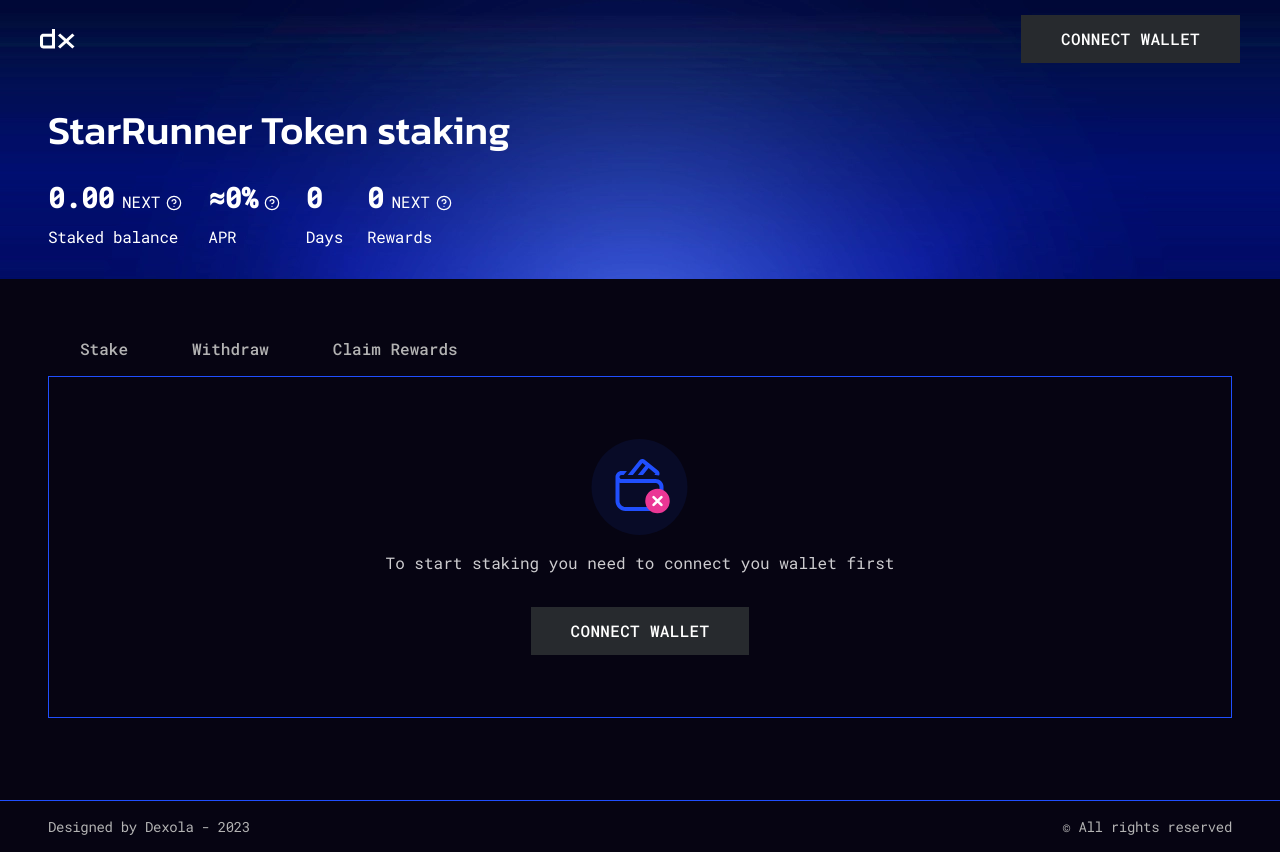
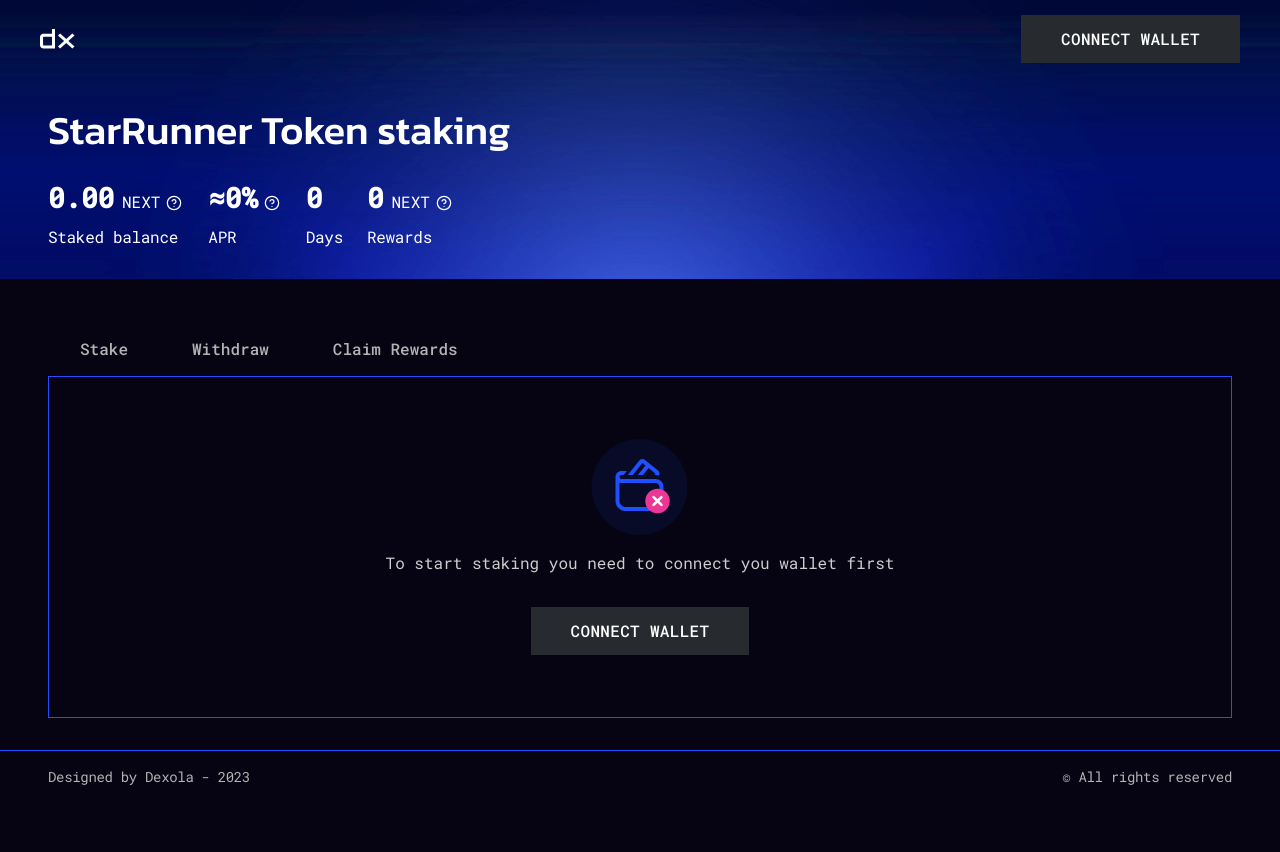
Before and after one commit to VIlliaV/dexola_camp_part2, a React (Vite) app: page /no_connect in a window 1280 px wide. After the commit the page ends 802 px from the top, so only its background shows below. Built offline with nearby package versions, Linux system fonts and the light colour scheme.

Commit message:
TEST | mob for main

```diff
--- a/src/components/SharedLayout/SharedLayout.styled.js
+++ b/src/components/SharedLayout/SharedLayout.styled.js
@@ -10,7 +10,7 @@ export const Container = styled.div`
   overflow: hidden;
 
   & main {
-    min-height: 100dvh;
+    height: 100dvh;
     /* height: 100%; */
     display: flex;
     flex-direction: column;
```
